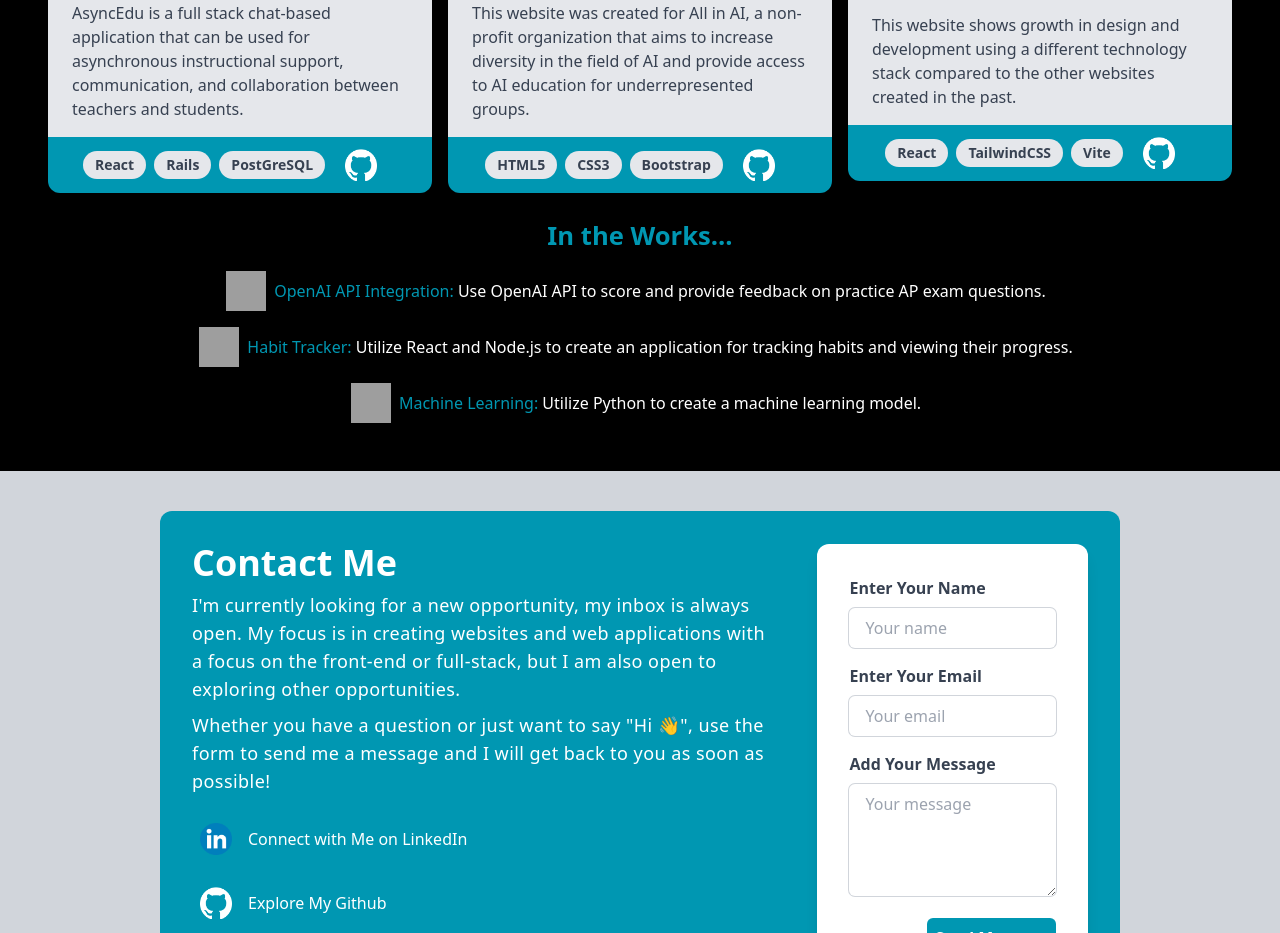
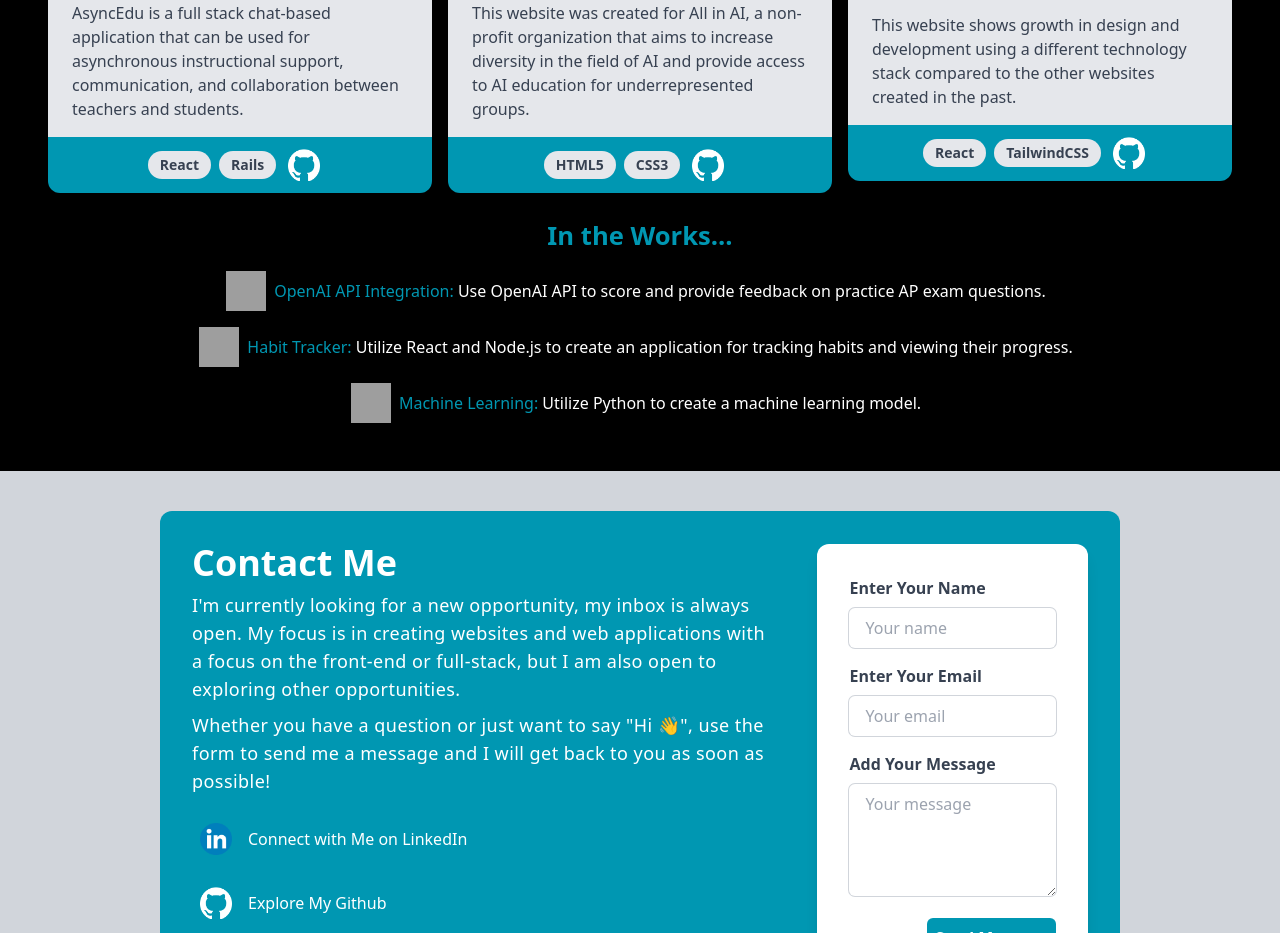
Before and after one commit to andrewjulian/portfolio-website, a React (Vite) app: page / in a window 1280 px wide. Shown: the part 1708-2641 px from the top of the page. Built offline with nearby package versions, Linux system fonts and the light colour scheme; grey boxes are pictures that could not be loaded.

Commit message:
project card update

```diff
--- a/src/components/ProjectCard.jsx
+++ b/src/components/ProjectCard.jsx
@@ -13,19 +13,16 @@ const ProjectCard = ({ project }) => {
           <div className="font-bold text-xl text-black mb-2">{title}</div>
           <p className="text-gray-700 text-base">{description}</p>
         </div>
-        <div className=" flex px-6 bg-[#0097b2] justify-center items-center">
+        <div className=" flex px-2 sm:px-6 bg-[#0097b2] justify-center items-center">
           <span className="inline-block bg-gray-200 rounded-full px-3 py-1 text-sm font-semibold text-gray-700 mr-2 my-2 ">
             {tags[0]}
           </span>
-          <span className="inline-block bg-gray-200 rounded-full px-3 py-1 text-sm font-semibold text-gray-700 mr-2 my-2 ">
+          <span className="inline-block bg-gray-200 rounded-full px-3 py-1 text-sm font-semibold text-gray-700 my-2 ">
             {tags[1]}
           </span>
-          <span className="inline-block bg-gray-200 rounded-full px-3 py-1 text-sm font-semibold text-gray-700 mr-2 my-2 ">
-            {tags[2]}
-          </span>
-          <span className="flex items-end justify-end px-3 py-1 text-sm font-semibold text-gray-700 mr-2 my-2">
+          <span className="flex items-end justify-end px-3 py-1 text-sm font-semibold text-gray-700  my-2">
             <a href={repo} target="blank">
-              <img src={github} alt="github" className="w-8 h-8" />
+              <img src={github} alt="github" className="w-8 sm:h-8" />
             </a>
           </span>
         </div>
```
